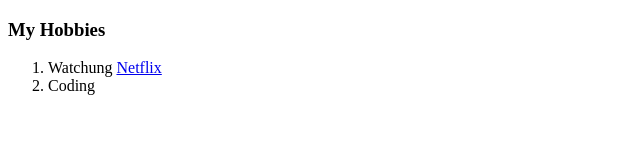
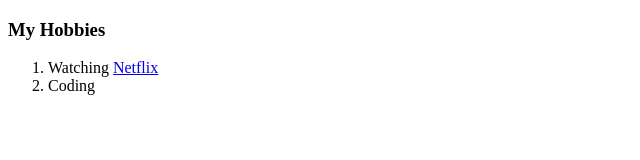
Before and after one commit to namanbh31/cv, a plain HTML site: page hobbies.html in a window 1280 px wide. Shown: the full height of the page, 0-640 px from the left. Drawn offline with Linux system fonts and the light colour scheme.

Commit message:
Update hobbies.html

```diff
--- a/hobbies.html
+++ b/hobbies.html
@@ -8,7 +8,7 @@
 
   <h3><strong>My Hobbies</strong></h3>
   <ol>
-    <li> Watchung <a href="https://www.netflix.com/in/"> Netflix </a>  </li>
+    <li> Watching <a href="https://www.netflix.com/in/"> Netflix </a>  </li>
     <li> Coding </li>
   </ol>
 
```
